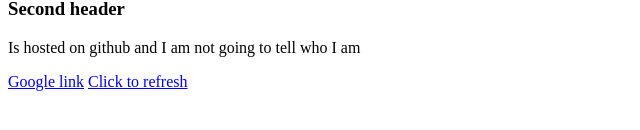
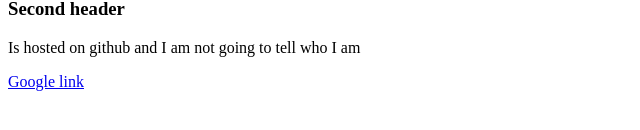
Before and after one commit to thewhatninja/thewhatninja.github.io, a plain HTML site: page index.html in a window 1280 px wide. Shown: the part 130-260 px from the top of the page, without its empty margins (0-640 px from the left). Drawn offline with Linux system fonts and the light colour scheme.

Commit message:
Update index.html

```diff
--- a/index.html
+++ b/index.html
@@ -8,7 +8,6 @@
     <h3>Second header</h3>
     <p>Is hosted on github and I am not going to tell who I am</p>
     <a href="https://www.google.com">Google link</a>
-    <a href="https://thewhatninja.github.io/">Click to refresh</a>
   </body>
   <!--This is where body ends -->
 </html>
```
